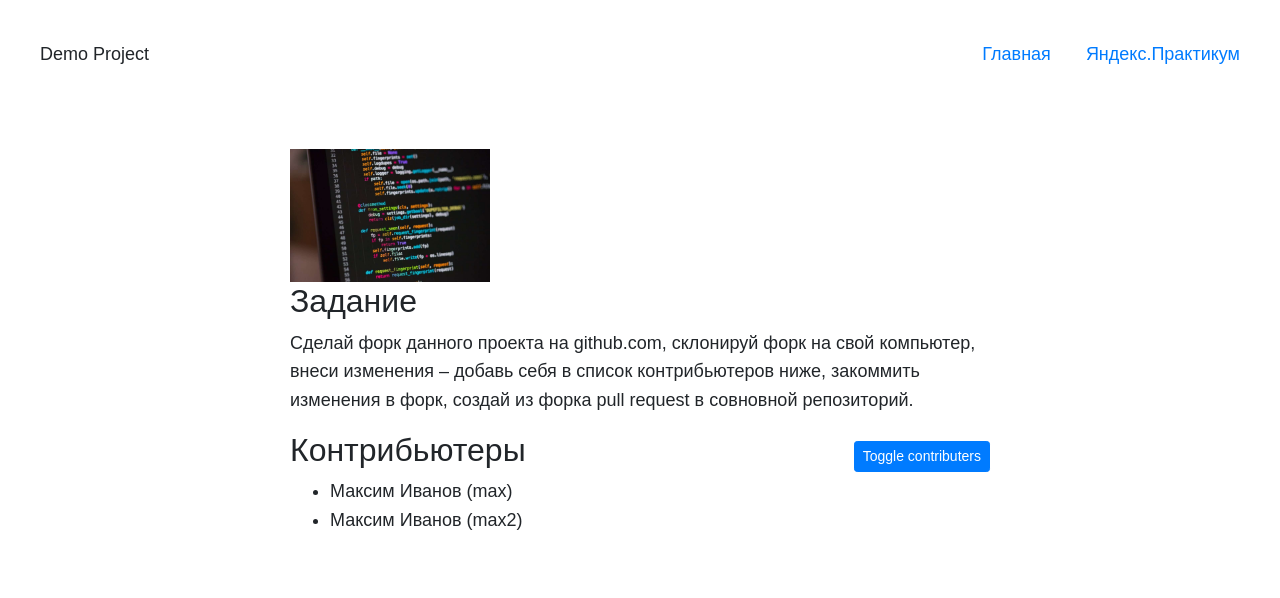
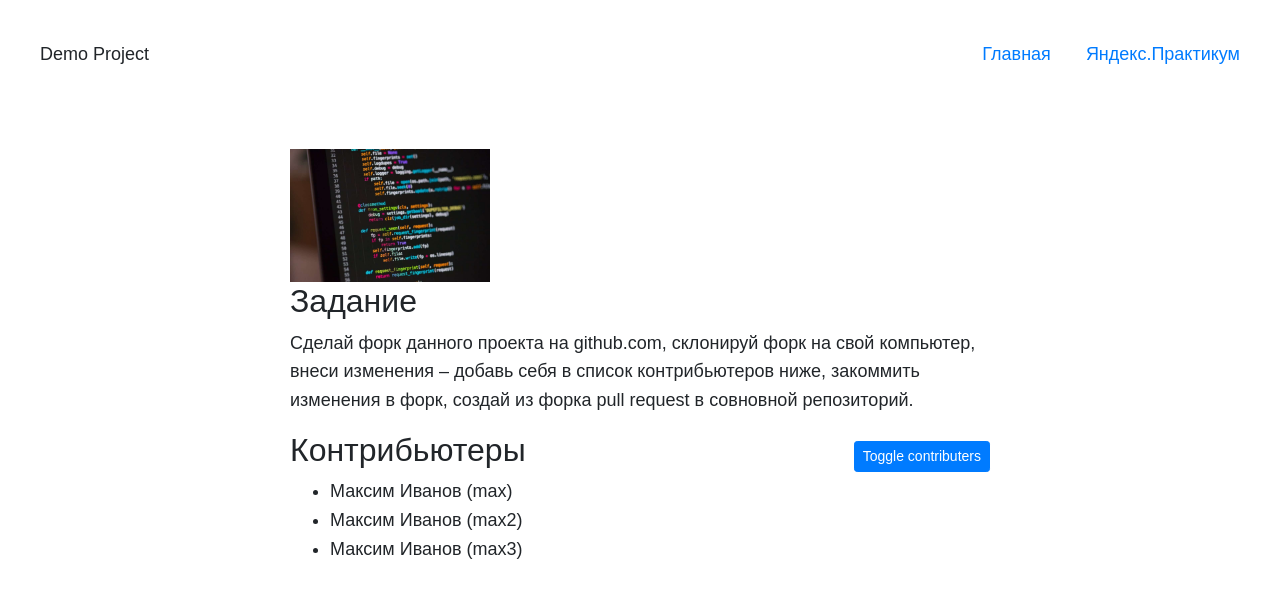
Before and after one commit to MaxOrel/porto, a website: page index.html in a window 1280 px wide. Drawn offline with nearby package versions, Linux system fonts and the light colour scheme.

Commit message:
Добавляет нового пользователя

```diff
--- a/index.html
+++ b/index.html
@@ -53,6 +53,7 @@
         <ul class="contributers__list">
           <li>Максим Иванов (max)</li>
           <li>Максим Иванов (max2)</li>
+          <li>Максим Иванов (max3)</li>
         </ul>
       </section>
     </main>
```
